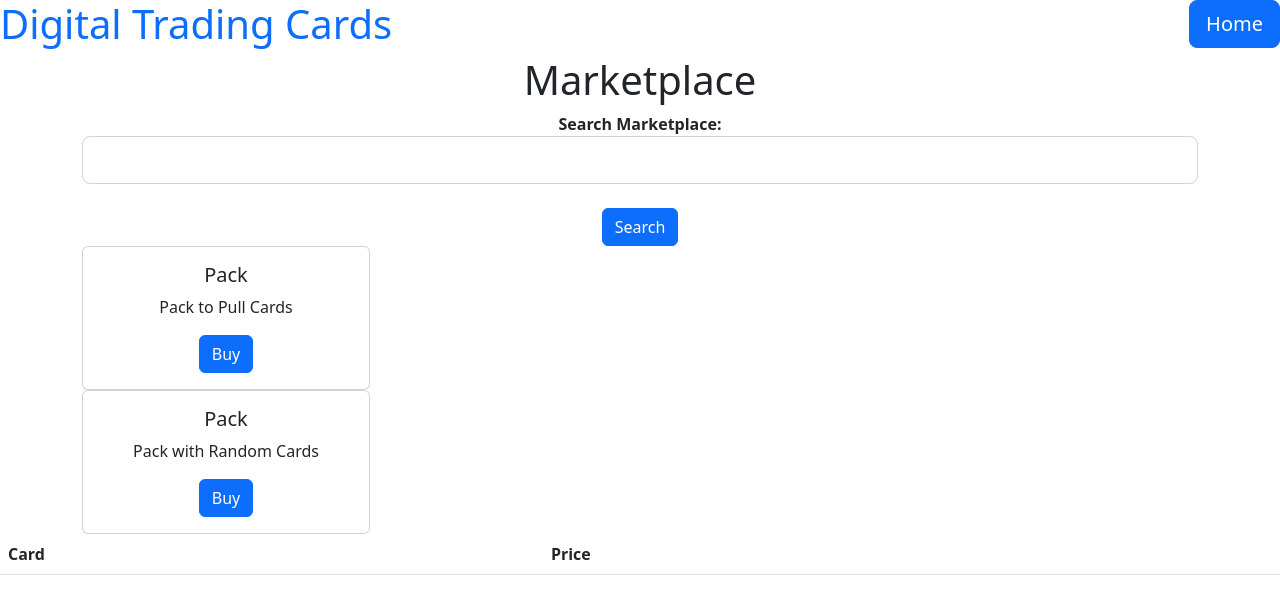
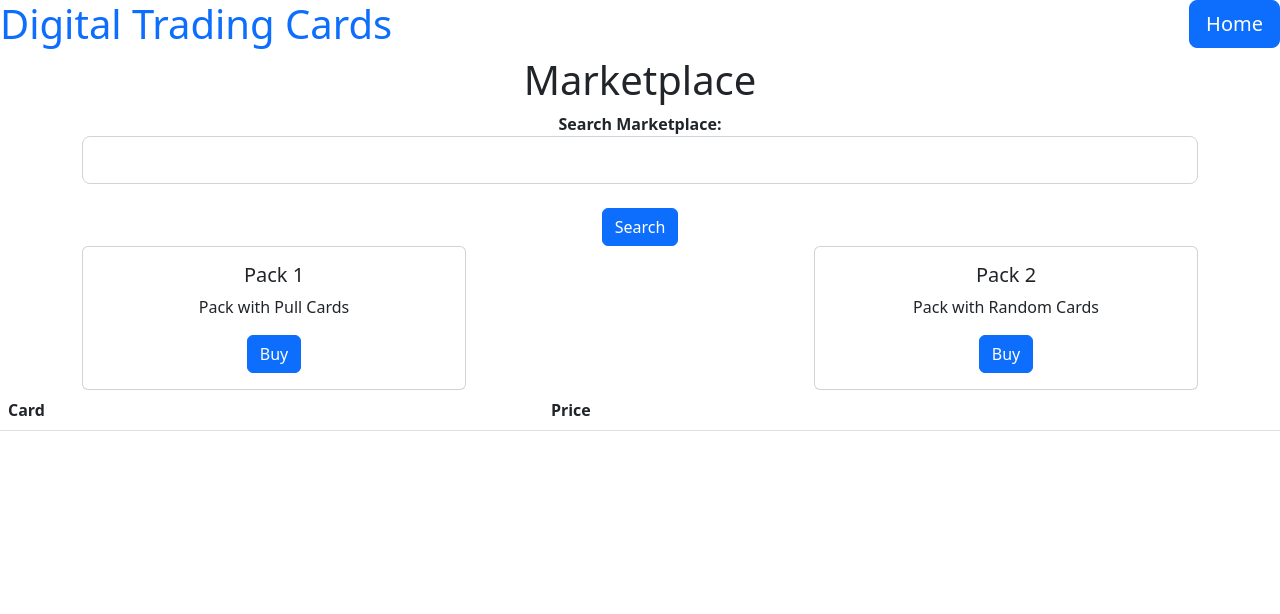
Before and after one commit to IWU-CS253/project-cards, a Flask app: page /marketplace in a window 1280 px wide. Shown: the top 614 px of the page. Run offline with Flask 2, Linux system fonts and the light colour scheme; the visitor is signed in with stand-in values (Sample User, id 1); data that the repository does not hold is empty.

Commit message:
Packs display side by side now rather thsn on top of one another

```diff
--- a/templates/marketplace.html
+++ b/templates/marketplace.html
@@ -27,20 +27,22 @@
     <div class="container text-center">
         <div class="row">
             <div class="col">
-                <div class="card" style="width: 18rem;">
+                <div class="card" style="width: 24rem;">
                     <div class="card-body">
-                        <h5 class="card-title">Pack</h5>
-                        <p class="card-text">Pack to Pull Cards</p>
+                        <h5 class="card-title">Pack 1</h5>
+                        <p class="card-text">Pack with Pull Cards</p>
                         <a href="{{ url_for('pull_cards') }}" class="btn btn-primary">Buy</a>
                     </div>
                 </div>
-                <div class="col">
-                    <div class="card" style="width: 18rem;">
-                        <div class="card-body">
-                            <h5 class="card-title">Pack</h5>
-                            <p class="card-text">Pack with Random Cards</p>
-                            <a href="{{ url_for('pull_cards') }}" class="btn btn-primary">Buy</a>
-                        </div>
+            </div>
+            <div class="col">
+            </div>
+            <div class="col">
+                <div class="card" style="width: 24rem;">
+                    <div class="card-body">
+                        <h5 class="card-title">Pack 2</h5>
+                        <p class="card-text">Pack with Random Cards</p>
+                        <a href="{{ url_for('pull_cards') }}" class="btn btn-primary">Buy</a>
                     </div>
                 </div>
             </div>
```
